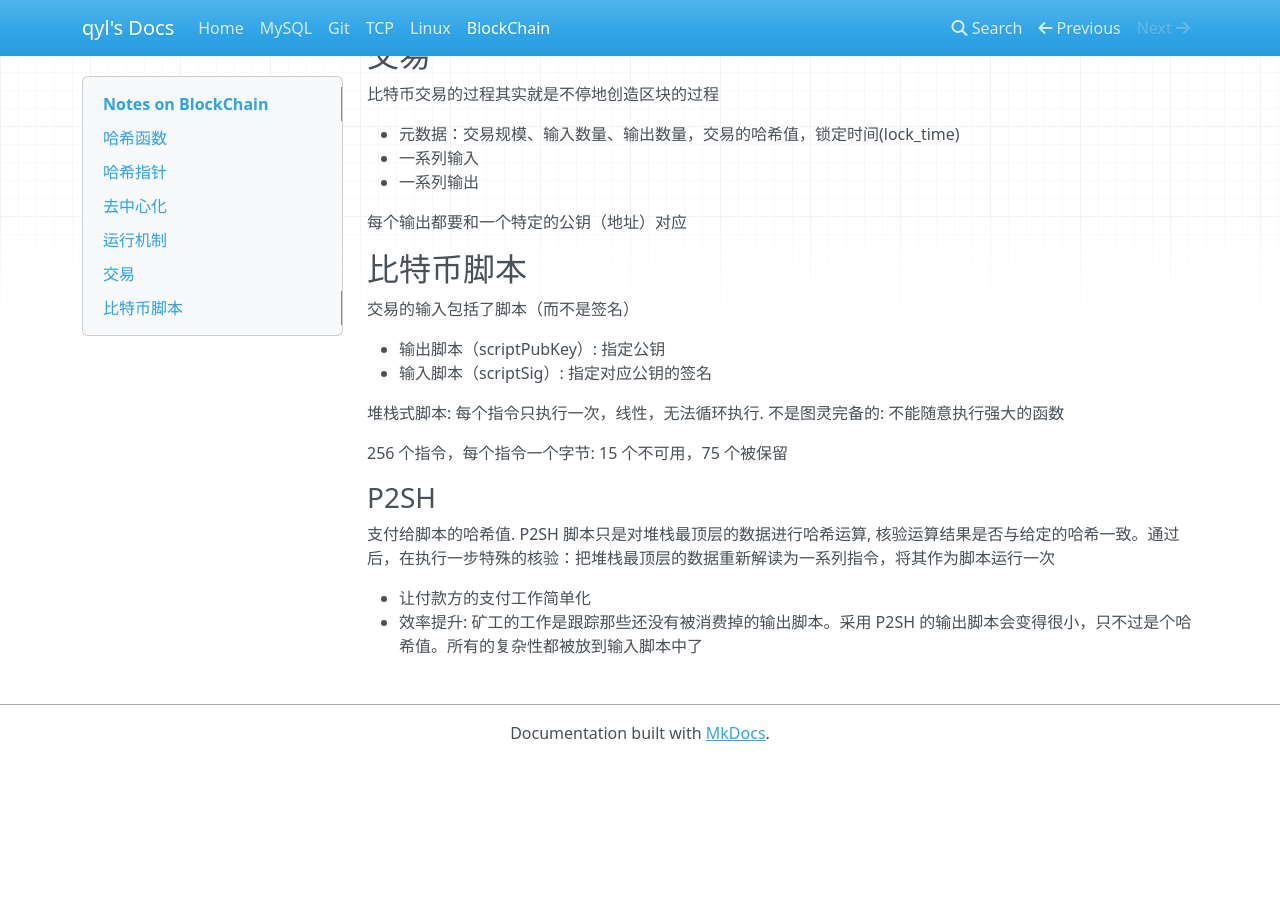
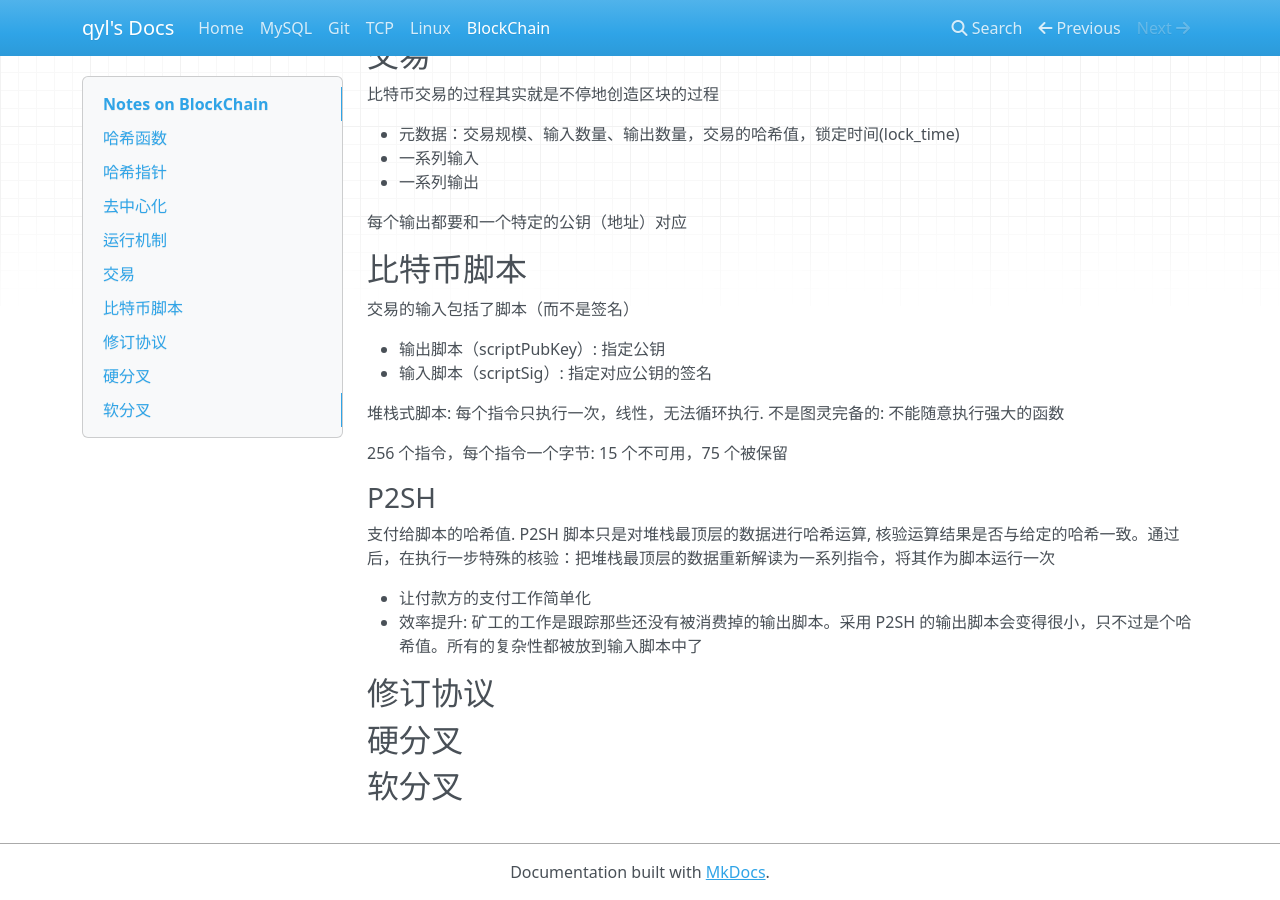
Before and after one commit to paperplane1230/qwiki, an MkDocs documentation site: the page built from docs/blockchain.md, in a window 1280 px wide and 900 px high, scrolled down 929 px. Built offline with MkDocs 1.6.1, drawn with Linux system fonts in a browser that asks for light colours; nearby versions of some CDN libraries; old or Windows-style settings are respelled for this version of MkDocs; before the commit the page ends 1690 px from its top, so only the background shows below that.

Commit message:
blockchain

```diff
--- a/docs/blockchain.md
+++ b/docs/blockchain.md
@@ -63,3 +63,9 @@ Secure Hash Algorithm 256，SHA-256
 
 * 让付款方的支付工作简单化
 * 效率提升: 矿工的工作是跟踪那些还没有被消费掉的输出脚本。采用 P2SH 的输出脚本会变得很小，只不过是个哈希值。所有的复杂性都被放到输入脚本中了
+
+## 修订协议
+
+## 硬分叉
+
+## 软分叉
```
